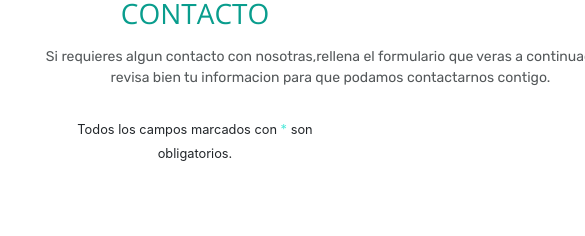
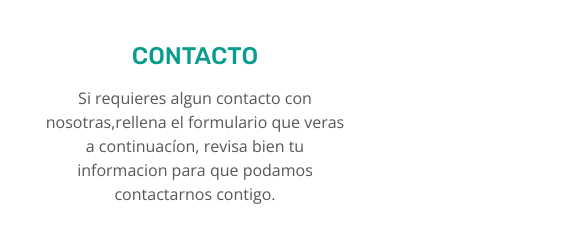
Before and after one commit to lauracosorio/LCD, a plain HTML site: page contacto.html in a window 390 px wide. Shown: the part 464-700 px from the top of the page, 585 px wide, since content can reach past the window. Drawn offline with nearby package versions, Linux system fonts and the light colour scheme.

Commit message:
contact responsive

```diff
--- a/css/contacto.css
+++ b/css/contacto.css
@@ -389,6 +389,8 @@ html {
     margin-left: 91.666667%;
 }
 
+
+
 @media (min-width: 576px) {
     .col-sm {
         -ms-flex-preferred-size: 0;
@@ -1971,6 +1973,10 @@ html {
         -ms-flex-item-align: stretch !important;
         align-self: stretch !important;
     }
+
+    .textcontact {
+        width: 601px;
+    }
 }
 
 @media (min-width: 1200px) {
@@ -2109,18 +2115,33 @@ html {
     }
 }
 .contact{
-    color:#099d8d ;
-    font-family: 'Open Sans', sans-serif;
-}
-.textcontact{
-    font-family: 'Rubik', sans-serif;
-    color: #54585A;
-    font-size: 14px;
-    width: 601px;
-    height: 70px;
     display: block;
     margin: auto;
-
+    font-size: 24px;
+    font-family: 'Rubik', sans-serif;
+    color: #099D8D;
+    text-align: center;
+    margin-top: 45px;
+}
+.textcontact{
+    display: block;
+    margin: auto;
+    padding-top: 15px;
+    font-size: 16px;
+    font-family: 'Open Sans', sans-serif;
+    color: #54585A;
+}
+
+
+
+
+.equipo .texto {
+    display: block;
+    margin: auto;
+    padding-top: 15px;
+    font-size: 16px;
+    font-family: 'Open Sans', sans-serif;
+    color: #54585A;
 }
 .container{
     display: block;
```
